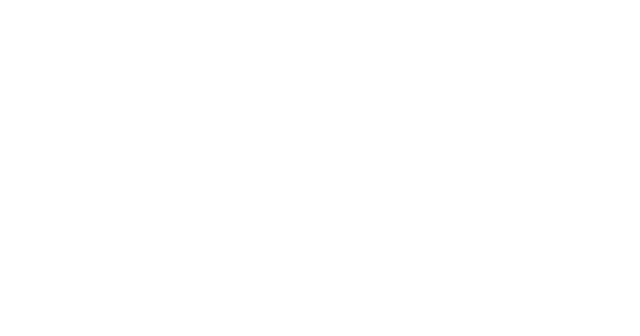
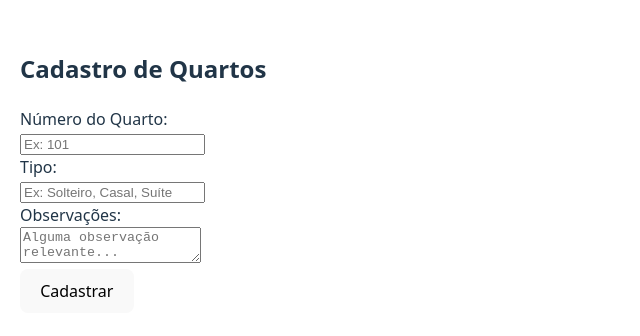
Before and after one commit to Ibraeltassa/hotel-graciosa-frontend, a React (Vite) app: page /cadastro-quartos in a window 1280 px wide. Before the commit this address had no page. Shown: the part 228-564 px from the top of the page, without its empty margins (0-640 px from the left). Built offline with nearby package versions, Linux system fonts and the light colour scheme.

Commit message:
feat: tela de cadastro de quartos iniciada

```diff
--- /dev/null
+++ b/src/pages/CadastroQuartos.jsx
@@ -0,0 +1,26 @@
+import React from 'react';
+
+function CadastroQuartos() {
+    return (
+        <div style={{ padding: '20px' }}>
+            <h2>Cadastro de Quartos</h2>
+            <form>
+                <div>
+                    <label>Número do Quarto: </label><br />
+                    <input type="text" placeholder="Ex: 101" />
+                </div>
+                <div>
+                    <label>Tipo:</label><br />
+                    <input type="text" placeholder="Ex: Solteiro, Casal, Suíte" />
+                </div>
+                <div>
+                    <label>Observações:</label><br />
+                    <textarea placeholder="Alguma observação relevante..." />
+                </div>
+                <button type="submit">Cadastrar</button>
+            </form>
+        </div>
+    );
+}
+
+export default CadastroQuartos;
--- a/src/pages/Dashboard.jsx
+++ b/src/pages/Dashboard.jsx
@@ -1,12 +1,17 @@
+import { useNavigate } from "react-router-dom";
+
 function Dashboard() {
+
+    const navigate = useNavigate();
+
     return (
         <div style={{ padding: '20px' }}>
             <h2>Painel de Controle</h2>
             <div style={{ display: 'flex', gap: '20px', marginTop: '20px' }}>
-                <button>Cadastro de Quartos</button>
-                <button>Cadastro de Produtos</button>
-                <button>Registrar Consumo</button>
-                <button>Realizar Checkout</button>
+                <button onClick={() => navigate('/cadastro-quartos')}>Cadastro de Quartos</button>
+                <button onClick={() => navigate('/cadastro-produtos')}>Cadastro de Produtos</button>
+                <button onClick={() => navigate('/registrar-consumo')}>Registrar Consumo</button>
+                <button onClick={() => navigate('/realizar-checkout')}>Realizar Checkout</button>
             </div>
         </div>
     );
--- a/src/routes.jsx
+++ b/src/routes.jsx
@@ -1,6 +1,7 @@
 import { BrowserRouter, Routes, Route } from "react-router-dom";
 import App from "./App";
 import Dashboard  from "./pages/Dashboard";
+import CadastroQuartos from "./pages/CadastroQuartos";
 
 function AppRoutes() {
     return (
@@ -8,7 +9,7 @@
             <Routes>
                 <Route path="/" element={<App />} />
                 <Route path="/dashboard" element={<Dashboard/>} />
-                {/* Aqui colocaremos /quartos, /produtos, etc */}
+                <Route path="/cadastro-quartos" element={<CadastroQuartos />} />
             </Routes>
         </BrowserRouter>
     )
```
